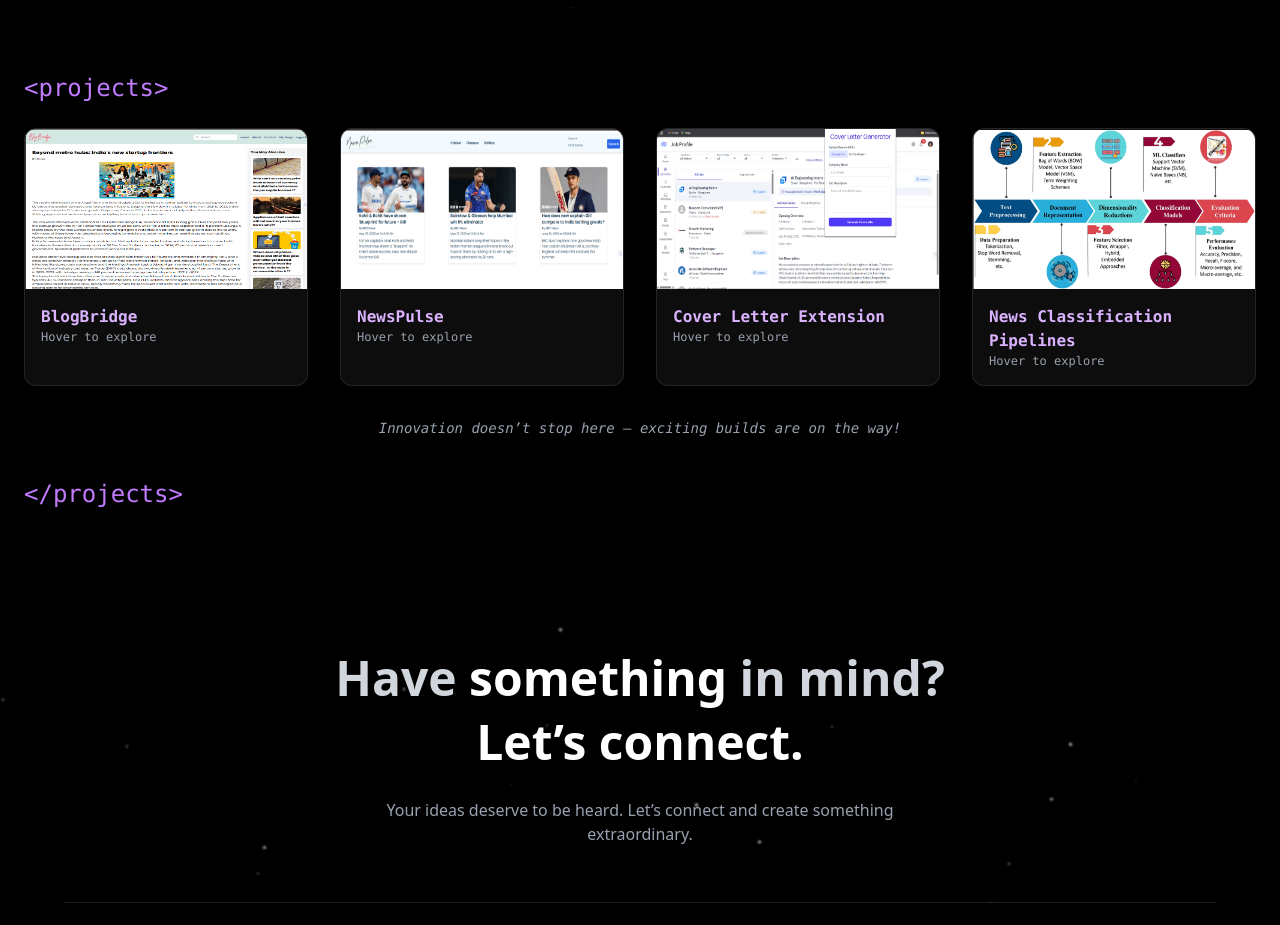
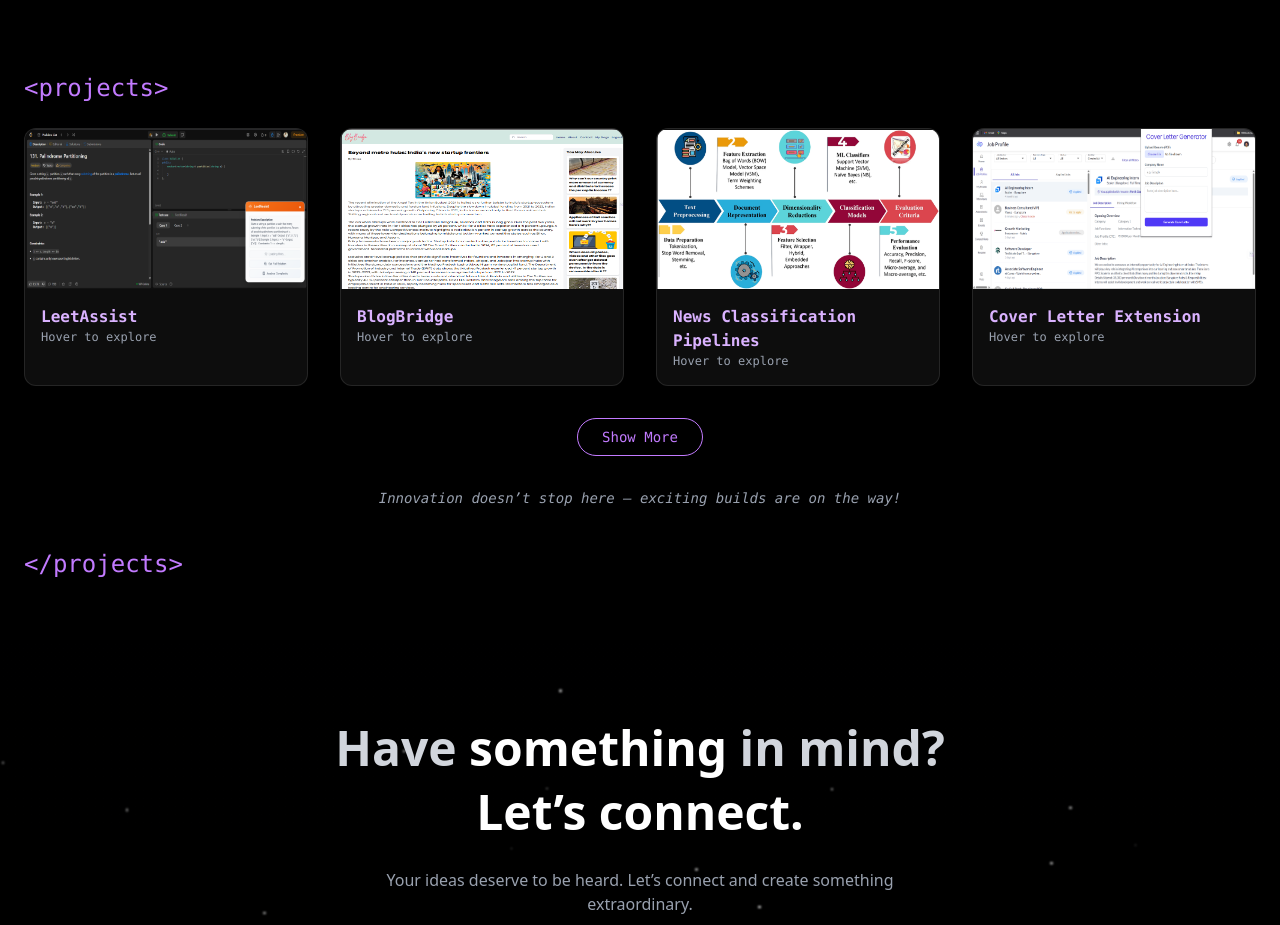
Before and after one commit to parth9784/My-portfolio, a React (Vite) app: page / in a window 1280 px wide. Shown: the part 2520-3445 px from the top of the page. Built offline with nearby package versions, Linux system fonts and the light colour scheme; a web font is replaced by a local one.

Commit message:
added projects

```diff
--- a/src/App.tsx
+++ b/src/App.tsx
@@ -48,6 +48,8 @@ function App() {
         <Experience />
       </section>
 
+
+
       <section ref={projectsRef}>
         <Projects />
       </section>
--- a/src/Projects.tsx
+++ b/src/Projects.tsx
@@ -1,50 +1,58 @@
+import { useState } from "react";
 import { motion } from "framer-motion";
 
 const projects = [
+  {
+    title: "LeetAssist",
+    image: "leet.png",
+    description:
+      "Developed a Chrome extension for LeetCode that provides AI-powered hints, solutions, and complexity analysis to enhance the coding experience.",
+    link: "https://github.com/parth9784/LeetExtension",
+  },
   {
     title: "BlogBridge",
     image: "bbl.png",
     description:
       "Developed a full-stack blogging platform using the MERN stack, integrating intuitive UI with robust backend functionalities. Improved user engagement by 20% through enhanced navigation and responsive design.",
-        link: "https://blogbridge-sand.vercel.app/"
+    link: "https://blogbridge-sand.vercel.app/",
   },
    {
-        title: "NewsPulse",
-        image: "new.png",
+    title: "News Classification Pipelines",
+    image: "newscla.png",
     description:
-            "Built a dynamic web application in React that fetches real-time news via REST APIs. Focused on delivering a clean, immersive UI to improve the overall reading experience and demonstrate efficient API integration.",
-        link: "https://news-web-app-navy-gamma.vercel.app/"
+      "Developed NLP pipelines to classify 50K+ news articles with up to 99% accuracy using ML and Word2Vec.",
+    link: "https://github.com/parth9784/News_Classification_Pipelines",
   },
   {
     title: "Cover Letter Extension",
     image: "covv.png",
     description:
       "Built a React + LangChain Chrome extension that auto-generates personalized cover letters using LLMs.",
-        link: "https://github.com/parth9784/Cover-Letter-Extension"
+    link: "https://github.com/parth9784/Cover-Letter-Extension",
   },
+
   {
-        title: "News Classification Pipelines",
-        image: "newscla.png",
+    title: "NewsPulse",
+    image: "new.png",
     description:
-            "Developed NLP pipelines to classify 50K+ news articles with up to 99% accuracy using ML and Word2Vec.",
-        link: "https://github.com/parth9784/News_Classification_Pipelines"
+      "Built a dynamic web application in React that fetches real-time news via REST APIs. Focused on delivering a clean, immersive UI to improve the overall reading experience and demonstrate efficient API integration.",
+    link: "https://news-web-app-navy-gamma.vercel.app/",
   }
-
 ];
 
+export default function Projects() {
+  const [showAll, setShowAll] = useState(false);
+  const visibleProjects = showAll ? projects : projects.slice(0, 4);
 
-export default function Projects() {
   return (
-        <section id="projects" className="w-full py-16 px-6 text-white bg-black font-mono relative z-10">
+    <section id="projects" className="w-full py-16 px-6 text-white bg-black font-mono relative z-10 cursor-pointer">
       <div className="max-w-7xl mx-auto">
-
         <p className="text-purple-400 text-2xl mb-6">&lt;projects&gt;</p>
 
-
         <div className="grid grid-cols-1 sm:grid-cols-2 xl:grid-cols-4 gap-8">
-                    {projects.map((project, index) => (
+          {visibleProjects.map((project, index) => (
             <motion.div
-                            onClick={() => { window.open(project.link, "_blank") }}
+              onClick={() => window.open(project.link, "_blank")}
               key={index}
               whileHover={{ scale: 1.02 }}
               initial={{ opacity: 0, y: 40 }}
@@ -53,23 +61,13 @@ export default function Projects() {
               transition={{ duration: 0.5, delay: index * 0.2 }}
               className="group relative rounded-xl overflow-hidden backdrop-blur-md bg-white/5 border border-white/10 shadow-lg"
             >
-                            {/* Project Image */}
-                            <img
-                                src={project.image}
-                                alt={project.title}
-                                className="w-full h-40 object-center"
-                            />
-
+              <img src={project.image} alt={project.title} className="w-full h-40 object-center" />
 
               <div className="p-4">
                 <h3 className="text-base font-semibold text-purple-300">{project.title}</h3>
-
                 <p className="text-xs text-gray-400 block sm:hidden">Tap to explore</p>
-
-
                 <p className="text-xs text-gray-400 hidden sm:block">Hover to explore</p>
               </div>
-
 
               <motion.div
                 initial={{ opacity: 0, y: 20 }}
@@ -80,7 +78,6 @@ export default function Projects() {
                 <h3 className="text-lg font-bold text-white mb-2">{project.title}</h3>
                 <p className="text-sm text-gray-300">{project.description}</p>
 
-                                {/* View Project Button */}
                 <a
                   href={project.link}
                   target="_blank"
@@ -90,12 +87,22 @@ export default function Projects() {
                   View Project
                 </a>
               </motion.div>
-
             </motion.div>
           ))}
         </div>
 
-                {/* Closing tag */}
+        {/* Show More / Show Less Button */}
+        <div className="flex justify-center mt-8">
+          {projects.length > 4 && (
+            <button
+              onClick={() => setShowAll(!showAll)}
+              className="px-6 py-2 text-sm font-medium text-purple-400 border border-purple-400 rounded-full hover:bg-purple-400 hover:text-black transition"
+            >
+              {showAll ? "Show Less" : "Show More"}
+            </button>
+          )}
+        </div>
+
         <p className="text-center text-gray-400 text-sm mt-8 italic">
           Innovation doesn’t stop here — exciting builds are on the way!
         </p>
--- /dev/null
+++ b/src/achievements.tsx
@@ -0,0 +1,150 @@
+import { useEffect, useRef, useState } from "react";
+import { motion } from "framer-motion";
+import {
+  FileText,
+  Search,
+  ClipboardList,
+  FileBarChart2,
+  BookOpenText,
+  Languages,
+} from "lucide-react";
+
+const features = [
+  {
+    icon: FileText,
+    title: "Smart Drafting",
+    description:
+      "Generate legally sound documents, notices, contracts, and letters instantly with AI assistance.",
+  },
+  {
+    icon: Search,
+    title: "Document Q&A",
+    description:
+      "Ask LexAi questions about uploaded legal documents and get direct, contextual answers.",
+  },
+  {
+    icon: ClipboardList,
+    title: "Contract Reviewing",
+    description:
+      "Highlight risky clauses, missing elements, or summarize contracts in seconds using NLP-powered analysis.",
+  },
+  {
+    icon: FileBarChart2,
+    title: "Case Reports & Analysis",
+    description:
+      "Upload judgments, FIRs, or case laws — LexAi extracts key arguments, citations, and provides summaries.",
+  },
+  {
+    icon: BookOpenText,
+    title: "Legal Research",
+    description:
+      "Save hours of reading with AI-based legal research and case referencing suggestions tailored to your context.",
+  },
+  {
+    icon: Languages,
+    title: "OCR & Translation",
+    description:
+      "Convert scanned legal documents to searchable text and translate between regional Indian languages and English.",
+  },
+];
+
+export default function AboutPage() {
+  const containerRef = useRef(null);
+  const cardRefs = useRef([]);
+
+  useEffect(() => {
+    const handleScroll = () => {
+      const container = containerRef.current;
+      if (!container) return;
+
+      const rect = container.getBoundingClientRect();
+      const scrollY = -rect.top;
+      const containerHeight = container.offsetHeight - window.innerHeight;
+      const progress = Math.min(1, Math.max(0, scrollY / containerHeight));
+      const activeIndex = Math.floor(progress * features.length);
+
+      cardRefs.current.forEach((card, i) => {
+        if (!card) return;
+
+        const localProgress = progress * features.length - i;
+
+        if (localProgress < 0) {
+          card.style.transform = `translateY(-80px) scale(0.85) rotate(-10deg)`;
+          card.style.opacity = "0.2";
+        } else if (localProgress >= 0 && localProgress < 1) {
+          const scale = 1 + 0.05 * Math.sin(localProgress * Math.PI);
+          card.style.transform = `translateY(0) scale(${scale}) rotate(0deg)`;
+          card.style.opacity = "1";
+        } else {
+          const stackOffset = (i - activeIndex) * 10;
+          const scale = 1 - (i - activeIndex) * 0.03;
+          card.style.transform = `translateY(${stackOffset}px) scale(${scale}) rotate(-5deg)`;
+          card.style.opacity = "0.6";
+        }
+      });
+    };
+
+    handleScroll();
+    window.addEventListener("scroll", handleScroll);
+    return () => window.removeEventListener("scroll", handleScroll);
+  }, []);
+
+  return (
+    <section className="bg-[#f5f7fa] text-gray-800 py-20 px-6 sm:px-10 lg:px-24">
+      <motion.div
+        initial={{ opacity: 0, y: 30 }}
+        whileInView={{ opacity: 1, y: 0 }}
+        transition={{ duration: 0.6 }}
+        viewport={{ once: true }}
+        className="max-w-5xl mx-auto text-center"
+      >
+        <h1 className="text-4xl md:text-5xl font-bold text-[#C18D21] mb-6">About LexAi</h1>
+        <p className="text-lg md:text-xl text-gray-600 max-w-3xl mx-auto">
+          LexAi is your intelligent legal assistant designed to empower lawyers, legal teams,
+          and law students with cutting-edge AI tools.
+        </p>
+      </motion.div>
+
+      <section ref={containerRef} className="min-h-[600vh] flex relative mt-24">
+        <div className="sticky top-0 w-1/2 h-screen flex flex-col justify-center px-10">
+          <motion.h2
+            className="text-4xl lg:text-5xl font-bold text-[#C18D21] mb-6"
+            initial={{ opacity: 0, y: 30 }}
+            whileInView={{ opacity: 1, y: 0 }}
+            transition={{ duration: 0.6 }}
+          >
+            Core Capabilities
+          </motion.h2>
+          <p className="text-lg text-gray-600 leading-relaxed max-w-md">
+            LexAi empowers the legal ecosystem with AI-driven document drafting, analysis, and automation.
+          </p>
+        </div>
+
+        <div className="w-1/2 sticky top-0 h-screen flex items-center justify-center">
+          <div className="relative w-[300px] h-[320px]">
+            {features.map((feature, i) => (
+              <motion.div
+                key={i}
+                ref={(el) => (cardRefs.current[i] = el)}
+                initial={{ opacity: 0 }}
+                animate={{ opacity: 1 }}
+                transition={{ duration: 0.5, delay: i * 0.1 }}
+                className="absolute w-full h-full left-1/2 top-1/2 -translate-x-1/2 -translate-y-1/2
+                  bg-white rounded-2xl px-8 py-10 border-t-4 border-[#C18D21] shadow-xl
+                  transition-all duration-700 ease-out text-center flex flex-col items-center justify-center"
+              >
+                <div className="w-14 h-14 mb-4 rounded-full bg-[#C18D21]/10 flex items-center justify-center shadow-inner">
+                  <feature.icon size={28} className="text-[#C18D21]" />
+                </div>
+                <h3 className="text-xl font-semibold text-[#C18D21] mb-3">{feature.title}</h3>
+                <p className="text-gray-700 text-sm leading-relaxed max-w-[260px]">
+                  {feature.description}
+                </p>
+              </motion.div>
+            ))}
+          </div>
+        </div>
+      </section>
+    </section>
+  );
+}
```
Also changed, not shown: public/leet.png (added). Lines whose indentation alone changed are shown as unchanged.
